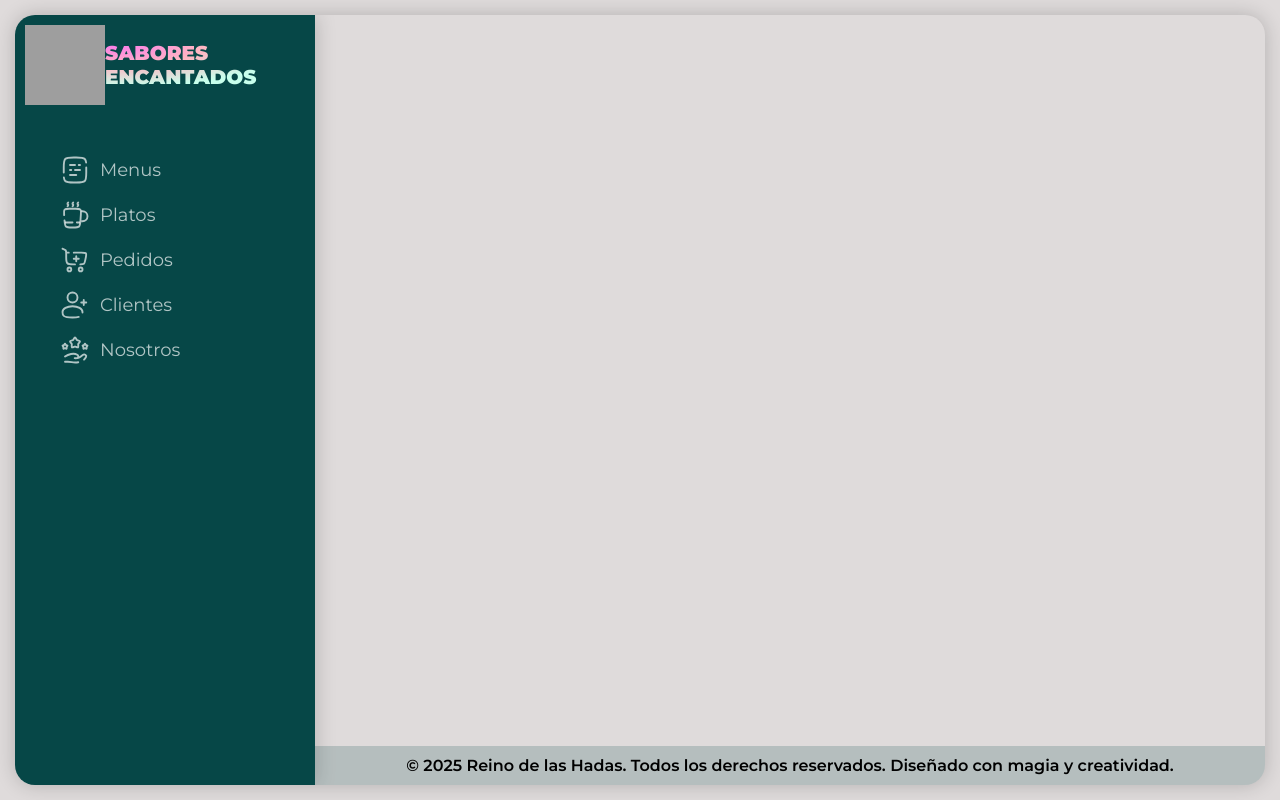
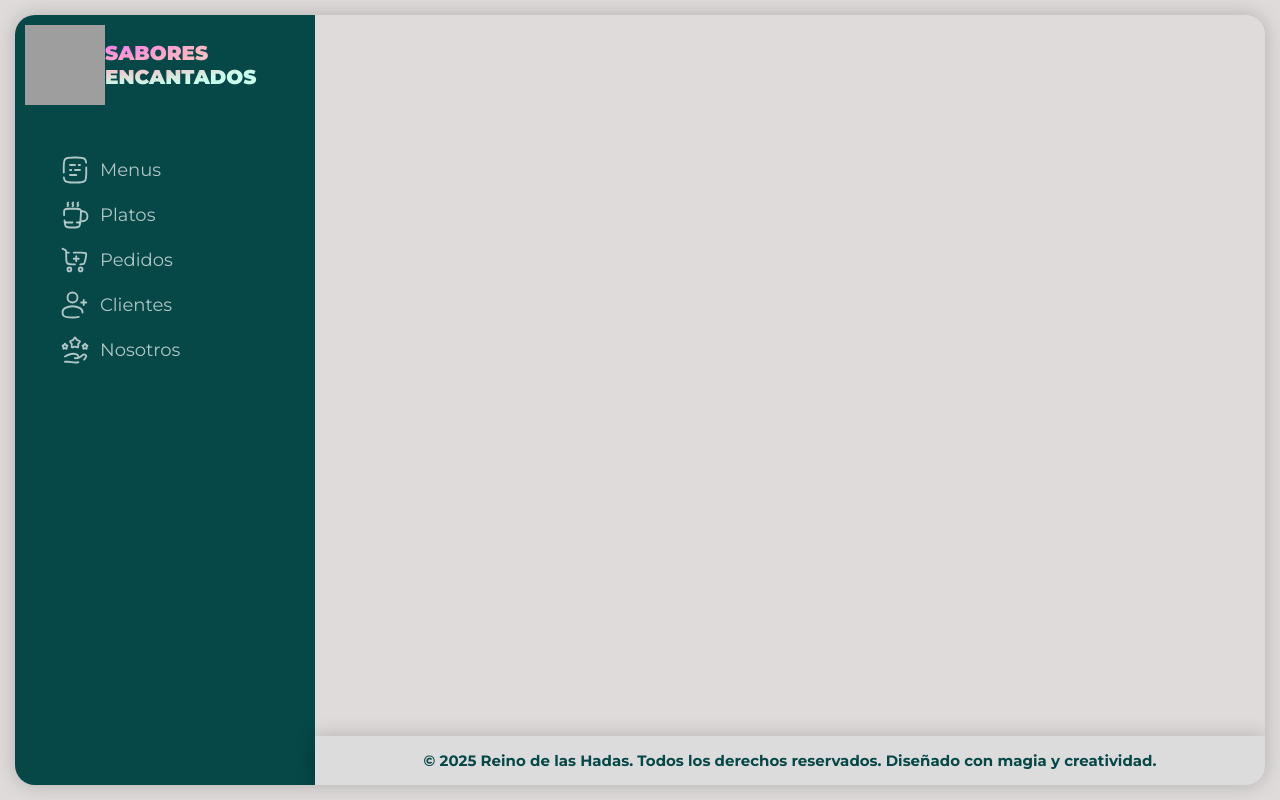
Before and after one commit to bymarium/11-angular-routing, an Angular app: page / in a window 1280 px wide. Built offline with nearby package versions, Linux system fonts and the light colour scheme; grey boxes are pictures that could not be loaded.

Commit message:
create body component, adjust paths and adjust footer styles

```diff
--- a/src/app/components/aside/aside.component.ts
+++ b/src/app/components/aside/aside.component.ts
@@ -10,27 +10,27 @@ import { ItemComponent } from './item/item.component';
 export class AsideComponent {
   public items = [
     {
-      link: 'menus',
+      link: '/menus',
       icon: 'menu',
       title: 'Menus'
     },
     {
-      link: 'dishes',
+      link: '/dishes',
       icon: 'dish',
       title: 'Platos'
     },
     {
-      link: 'orders',
+      link: '/orders',
       icon: 'order',
       title: 'Pedidos'
     },
     {
-      link: 'clients',
+      link: '/clients',
       icon: 'client',
       title: 'Clientes'
     },
     {
-      link: 'about',
+      link: '/about',
       icon: 'about',
       title: 'Nosotros'
     }
--- a/src/app/components/aside/item/item.component.scss
+++ b/src/app/components/aside/item/item.component.scss
@@ -33,6 +33,7 @@
 
 .active {
   color: variables.$white;
+  font-weight: 600;
 
   &::before {
     content: "";
--- /dev/null
+++ b/src/app/components/body/body.component.html
@@ -0,0 +1,3 @@
+<body class="body">
+  <router-outlet></router-outlet>
+</body>
--- /dev/null
+++ b/src/app/components/body/body.component.scss
@@ -0,0 +1,4 @@
+.body {
+  width: 100%;
+  height: 100%;
+}
--- a/src/app/components/footer/footer.component.scss
+++ b/src/app/components/footer/footer.component.scss
@@ -2,12 +2,14 @@
 
 .footer {
   width: calc(100%);
-  padding: 10px;
+  padding: 15px;
   background-color: variables.$green-transparent;
+  box-shadow: variables.$box-shadow;
 
   &__copyright {
-    font-size: 16px;
+    font-size: 15px;
     text-align: center;
-    font-weight: 600;
+    font-weight: 700;
+    color: variables.$green;
   }
 }
--- a/src/app/components/layout/layout.component.html
+++ b/src/app/components/layout/layout.component.html
@@ -3,7 +3,7 @@
     <app-aside></app-aside>
   </div>
   <div class="body">
-    <router-outlet name="body"></router-outlet>
+    <router-outlet></router-outlet>
   </div>
   <div class="footer">
     <app-footer></app-footer>
--- a/src/app/ui/styles/variables.scss
+++ b/src/app/ui/styles/variables.scss
@@ -1,6 +1,6 @@
 $background-color: #dfdbdb;
 $green: #064747;
-$green-transparent: #06474731;
+$green-transparent: #dcdcdc;
 $radial-gradient: radial-gradient(86% 86% at 6% 9%, #fa7de9 0%, #ffb6c2 50%, #c7ffec 100%);
 $box-shadow: 0 0 20px rgba(0, 0, 0, 0.2);
 $white-transparent: rgba(255, 255, 255, 0.685);
```
Also changed, not shown: src/app/components/admin/admin.routes.ts (+40 -8 lines), src/app/components/body/body.component.ts (added, +12 -0 lines).
